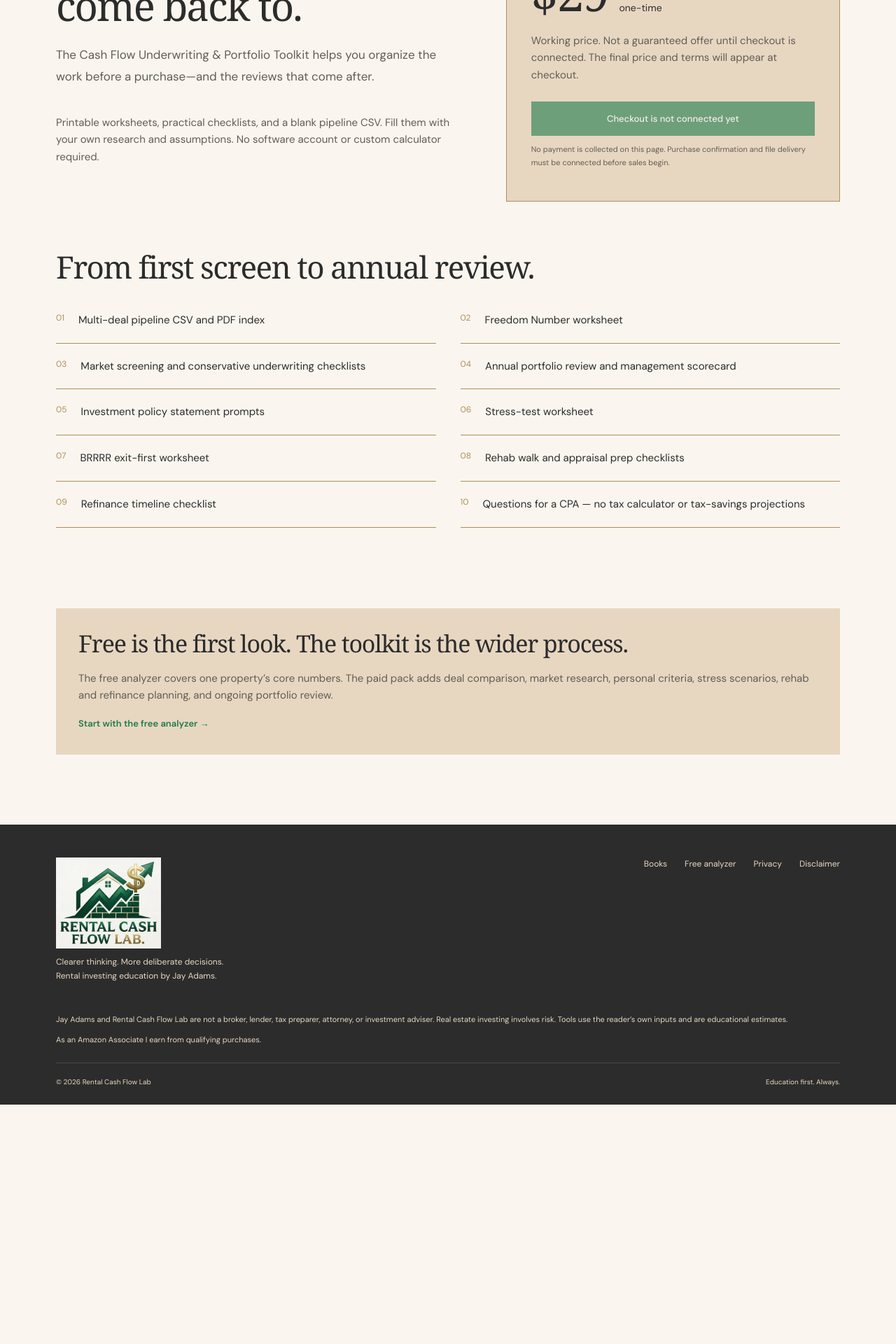
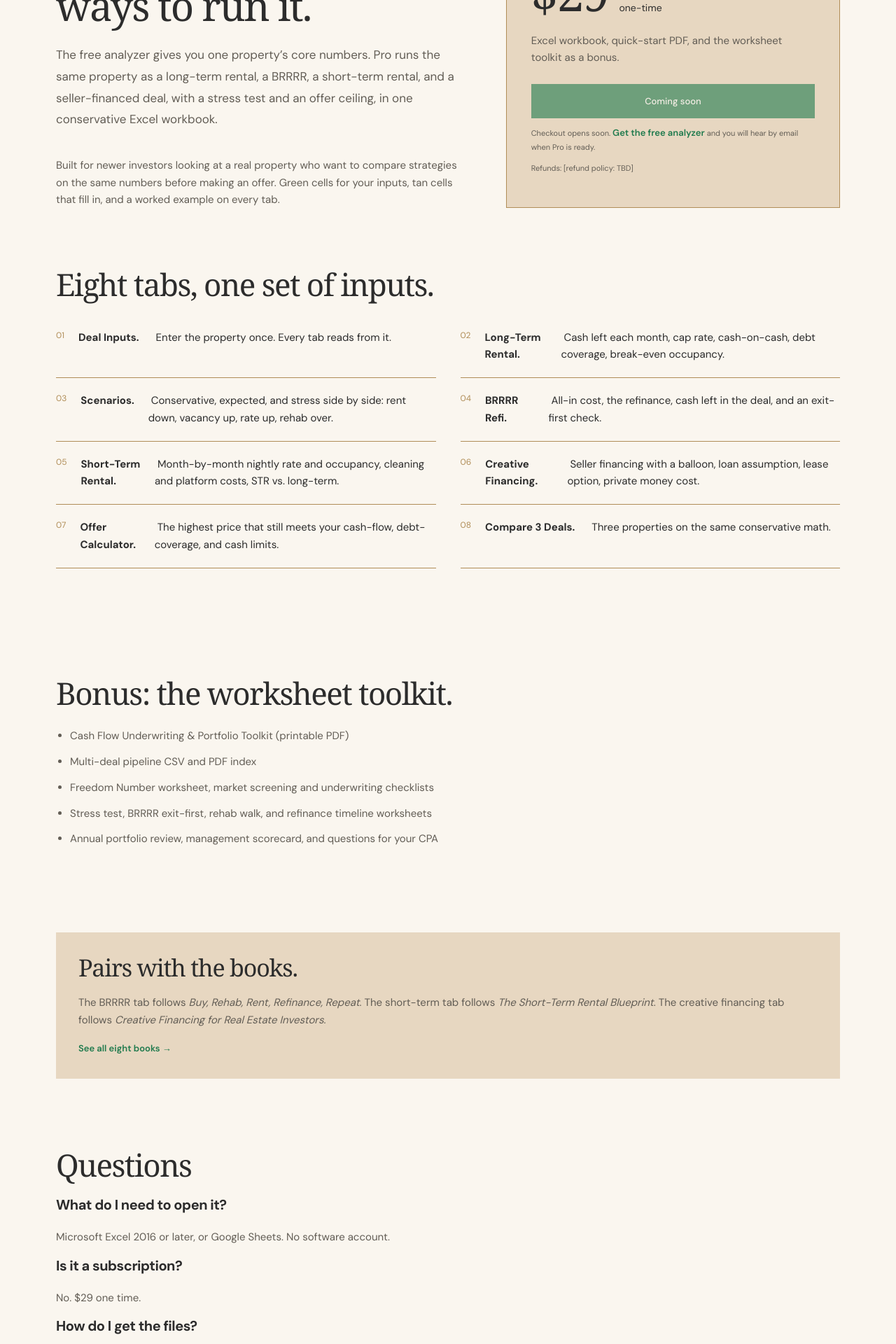
Before and after one commit to Jaytr80/rental-cash-flow-lab, a Next.js app: page /toolkit in a window 1280 px wide. Shown: the part 340-2260 px from the top of the page at 70% size. Before the commit the page ends 1918 px from the top, so only its background shows below. Built offline with nearby package versions, Linux system fonts and the light colour scheme; a web font is replaced by a local one.

Commit message:
Analyzer Pro sales page at $29 (checkout via MAILERTLITE_CHECKOUT_URL, coming soon if unset) and promos

```diff
--- a/src/app/books/page.tsx
+++ b/src/app/books/page.tsx
@@ -1,6 +1,7 @@
 import { books } from "@/lib/books";
 import { BookCard } from "@/components/BookCard";
 import { PageIntro } from "@/components/PageIntro";
+import { ProPromo } from "@/components/ProPromo";
 export const metadata = { title: "Books by Jay Adams" };
 export default function Books() {
   return (
@@ -17,6 +18,7 @@ export default function Books() {
           <BookCard key={book.id} book={book} />
         ))}
       </div>
+      <ProPromo lead="Run the numbers from each book." />
     </section>
   );
 }
--- a/src/app/free-deal-analyzer/page.tsx
+++ b/src/app/free-deal-analyzer/page.tsx
@@ -1,5 +1,6 @@
 import { PageIntro } from "@/components/PageIntro";
 import { SignupForm } from "@/components/SignupForm";
+import { ProPromo } from "@/components/ProPromo";
 export const metadata = { title: "Free Conservative Rental Deal Analyzer" };
 export default function Free() {
   return (
@@ -42,6 +43,7 @@ export default function Free() {
           Illustrative and educational only. Results depend on your inputs; they
           are not a valuation, loan approval, or investment recommendation.
         </p>
+        <ProPromo lead="Want BRRRR, short-term, and seller-finance tabs?" />
       </div>
       <SignupForm />
     </section>
--- a/src/app/globals.css
+++ b/src/app/globals.css
@@ -814,3 +814,7 @@ form .fine {
     height: 320px;
   }
 }
+
+.pro-promo {
+  margin-top: 32px;
+}
--- a/src/app/layout.tsx
+++ b/src/app/layout.tsx
@@ -28,7 +28,7 @@ export default function RootLayout({
             <nav aria-label="Main navigation">
               <Link href="/start-here">Start here</Link>
               <Link href="/books">Books</Link>
-              <Link href="/toolkit">The toolkit</Link>
+              <Link href="/toolkit">Analyzer Pro</Link>
               <Link href="/about">About</Link>
             </nav>
             <Link className="button small" href="/free-deal-analyzer">
--- a/src/app/toolkit/page.tsx
+++ b/src/app/toolkit/page.tsx
@@ -1,18 +1,34 @@
 import Link from "next/link";
 import { PageIntro } from "@/components/PageIntro";
-export const metadata = { title: "Cash Flow Underwriting & Portfolio Toolkit" };
+export const metadata = {
+  title: "Rental Deal Analyzer Pro",
+  description:
+    "One Excel workbook for long-term rental, BRRRR, short-term rental, and creative financing math. $29 one-time.",
+};
 export const dynamic = "force-dynamic";
-const contents = [
+const tabs = [
+  ["Deal Inputs", "Enter the property once. Every tab reads from it."],
+  ["Long-Term Rental", "Cash left each month, cap rate, cash-on-cash, debt coverage, break-even occupancy."],
+  ["Scenarios", "Conservative, expected, and stress side by side: rent down, vacancy up, rate up, rehab over."],
+  ["BRRRR Refi", "All-in cost, the refinance, cash left in the deal, and an exit-first check."],
+  ["Short-Term Rental", "Month-by-month nightly rate and occupancy, cleaning and platform costs, STR vs. long-term."],
+  ["Creative Financing", "Seller financing with a balloon, loan assumption, lease option, private money cost."],
+  ["Offer Calculator", "The highest price that still meets your cash-flow, debt-coverage, and cash limits."],
+  ["Compare 3 Deals", "Three properties on the same conservative math."],
+];
+const bonus = [
+  "Cash Flow Underwriting & Portfolio Toolkit (printable PDF)",
   "Multi-deal pipeline CSV and PDF index",
-  "Freedom Number worksheet",
-  "Market screening and conservative underwriting checklists",
-  "Annual portfolio review and management scorecard",
-  "Investment policy statement prompts",
-  "Stress-test worksheet",
-  "BRRRR exit-first worksheet",
-  "Rehab walk and appraisal prep checklists",
-  "Refinance timeline checklist",
-  "Questions for a CPA — no tax calculator or tax-savings projections",
+  "Freedom Number worksheet, market screening and underwriting checklists",
+  "Stress test, BRRRR exit-first, rehab walk, and refinance timeline worksheets",
+  "Annual portfolio review, management scorecard, and questions for your CPA",
+];
+const faqs = [
+  ["What do I need to open it?", "Microsoft Excel 2016 or later, or Google Sheets. No software account."],
+  ["Is it a subscription?", "No. $29 one time."],
+  ["How do I get the files?", "After checkout you get an email with your download link and a quick-start guide."],
+  ["Does it do taxes or tell me what to buy?", "No. It does the math on your own numbers. No tax calculations, no promised returns, no recommendations."],
+  ["Refunds?", "[refund policy: TBD]"],
 ];
 export default function Toolkit() {
   let checkout: string | undefined;
@@ -20,70 +36,99 @@ export default function Toolkit() {
     const url = new URL(process.env.MAILERTLITE_CHECKOUT_URL || "");
     if (url.protocol === "https:") checkout = url.href;
   } catch {}
+  const Buy = ({ label }: { label: string }) =>
+    checkout ? (
+      <a className="button" href={checkout} rel="noopener noreferrer">
+        {label}
+      </a>
+    ) : (
+      <>
+        <button className="button" disabled>
+          Coming soon
+        </button>
+        <p className="fine">
+          Checkout opens soon.{" "}
+          <Link className="text-link" href="/free-deal-analyzer">
+            Get the free analyzer
+          </Link>{" "}
+          and you will hear by email when Pro is ready.
+        </p>
+      </>
+    );
   return (
     <section className="wrap section">
       <div className="split">
         <div>
-          <PageIntro
-            tag="YOUR NEXT LAYER OF PREPARATION"
-            title="A process you can come back to."
-          >
+          <PageIntro tag="RENTAL DEAL ANALYZER PRO" title="Same house. Four ways to run it.">
             <p>
-              The Cash Flow Underwriting & Portfolio Toolkit helps you organize
-              the work before a purchase—and the reviews that come after.
+              The free analyzer gives you one property’s core numbers. Pro runs
+              the same property as a long-term rental, a BRRRR, a short-term
+              rental, and a seller-financed deal, with a stress test and an
+              offer ceiling, in one conservative Excel workbook.
             </p>
           </PageIntro>
           <p>
-            Printable worksheets, practical checklists, and a blank pipeline
-            CSV. Fill them with your own research and assumptions. No software
-            account or custom calculator required.
+            Built for newer investors looking at a real property who want to
+            compare strategies on the same numbers before making an offer.
+            Green cells for your inputs, tan cells that fill in, and a worked
+            example on every tab.
           </p>
         </div>
         <div className="price-card">
-          <p className="eyebrow">THE COMPLETE TOOLKIT</p>
+          <p className="eyebrow">RENTAL DEAL ANALYZER PRO</p>
           <h2>
             $29 <span>one-time</span>
           </h2>
-          <p>
-            Working price. Not a guaranteed offer until checkout is connected.
-            The final price and terms will appear at checkout.
-          </p>
-          {checkout ? (
-            <a className="button" href={checkout} rel="noopener noreferrer">
-              Continue to checkout ↗
-            </a>
-          ) : (
-            <button className="button" disabled>
-              Checkout is not connected yet
-            </button>
-          )}
-          <p className="fine">
-            No payment is collected on this page. Purchase confirmation and file
-            delivery must be connected before sales begin.
-          </p>
+          <p>Excel workbook, quick-start PDF, and the worksheet toolkit as a bonus.</p>
+          <Buy label="Get Analyzer Pro — $29 ↗" />
+          <p className="fine">Refunds: [refund policy: TBD]</p>
         </div>
       </div>
       <div className="section">
-        <h2>From first screen to annual review.</h2>
+        <h2>Eight tabs, one set of inputs.</h2>
         <ul className="toolkit-list">
-          {contents.map((x, i) => (
-            <li key={x}>
+          {tabs.map(([t, d], i) => (
+            <li key={t}>
               <span>{String(i + 1).padStart(2, "0")}</span>
-              {x}
+              <strong>{t}.</strong>&nbsp;{d}
             </li>
           ))}
         </ul>
       </div>
+      <div className="section">
+        <h2>Bonus: the worksheet toolkit.</h2>
+        <ul className="feature-list">
+          {bonus.map((b) => (
+            <li key={b}>{b}</li>
+          ))}
+        </ul>
+      </div>
       <div className="callout">
-        <h2>Free is the first look. The toolkit is the wider process.</h2>
+        <h2>Pairs with the books.</h2>
         <p>
-          The free analyzer covers one property’s core numbers. The paid pack
-          adds deal comparison, market research, personal criteria, stress
-          scenarios, rehab and refinance planning, and ongoing portfolio review.
+          The BRRRR tab follows <em>Buy, Rehab, Rent, Refinance, Repeat</em>.
+          The short-term tab follows <em>The Short-Term Rental Blueprint</em>.
+          The creative financing tab follows{" "}
+          <em>Creative Financing for Real Estate Investors</em>.
         </p>
-        <Link className="text-link" href="/free-deal-analyzer">
-          Start with the free analyzer →
+        <Link className="text-link" href="/books">
+          See all eight books →
         </Link>
+      </div>
+      <div className="section">
+        <h2>Questions</h2>
+        {faqs.map(([q, a]) => (
+          <div key={q}>
+            <h3>{q}</h3>
+            <p>{a}</p>
+          </div>
+        ))}
+        <Buy label="Get Analyzer Pro — $29 ↗" />
+        <p className="fine">
+          Educational estimates using your own inputs. Real estate investing
+          involves risk. Jay Adams is not a broker, lender, tax preparer,
+          attorney, or investment adviser.
+        </p>
       </div>
     </section>
   );
```
Also changed, not shown: src/app/page.tsx (+4 -4 lines), src/components/ProPromo.tsx (added, +17 -0 lines).
